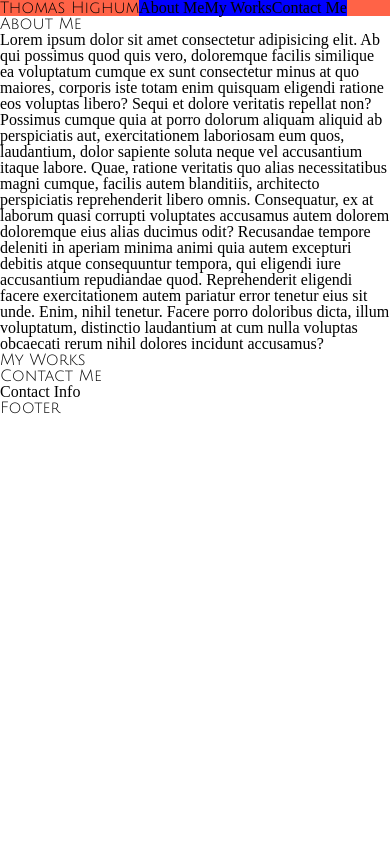
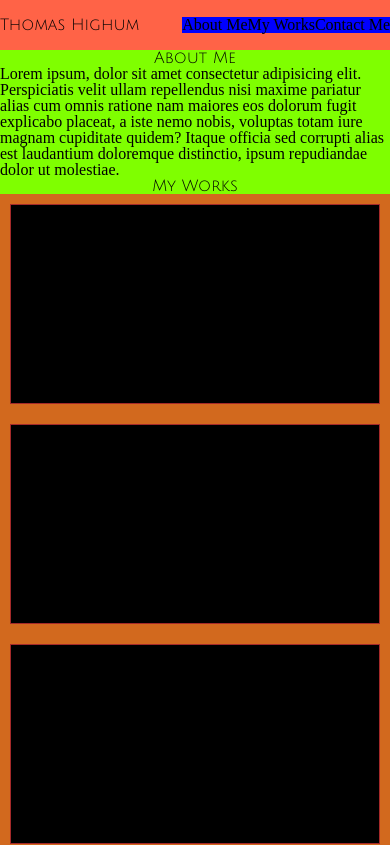
Before and after one commit to thomashighum/tomhighum-portfolio, a plain HTML site: page index.html in a window 390 px wide. Shown: the top 845 px of the page. Drawn offline with Linux system fonts and the light colour scheme; a web font is replaced by a local one.

Commit message:
more flexbox and mobile adaptation work

```diff
--- a/assets/style.css
+++ b/assets/style.css
@@ -1,5 +1,9 @@
 /* font-family: 'Bai Jamjuree', sans-serif;
 font-family: 'Julius Sans One', sans-serif; */
+
+* {
+  box-sizing: border-box;
+}
 
 :root {
   --header-font: "Julius Sans One", sans-serif;
@@ -20,7 +24,9 @@ h6 {
 nav {
   display: flex;
   background-color: tomato;
-  justify-content: ;
+  justify-content: space-between;
+  height: 50px;
+  align-items: center;
 }
 
 nav ul {
@@ -31,4 +37,37 @@ nav ul {
 
 /* Main */
 
-/* About me */
+.main-section {
+  display: flex;
+  background-color: chartreuse;
+}
+
+.section-titles {
+  text-align: right;
+}
+
+/* Projects*/
+
+.projects {
+  display: flex;
+  flex-wrap: wrap;
+  background-color: chocolate;
+  width: 100%;
+}
+
+.projects div {
+  height: 200px;
+  margin: 10px;
+  background-color: black;
+  border: brown 1px solid;
+  flex: 1 1 400px;
+}
+
+@media (max-width: 800px) {
+  .main-section {
+    flex-direction: column;
+  }
+  .section-titles {
+    text-align: center;
+  }
+}
--- a/index.html
+++ b/index.html
@@ -24,24 +24,32 @@
         </ul>
     </nav>
     <main>
-        <section>
-            <h2>About Me</h2>
-            <article>
-                <p>Lorem ipsum dolor sit amet consectetur adipisicing elit. Ab qui possimus quod quis vero, doloremque facilis similique ea voluptatum cumque ex sunt consectetur minus at quo maiores, corporis iste totam enim quisquam eligendi ratione eos voluptas libero? Sequi et dolore veritatis repellat non? Possimus cumque quia at porro dolorum aliquam aliquid ab perspiciatis aut, exercitationem laboriosam eum quos, laudantium, dolor sapiente soluta neque vel accusantium itaque labore. Quae, ratione veritatis quo alias necessitatibus magni cumque, facilis autem blanditiis, architecto perspiciatis reprehenderit libero omnis. Consequatur, ex at laborum quasi corrupti voluptates accusamus autem dolorem doloremque eius alias ducimus odit? Recusandae tempore deleniti in aperiam minima animi quia autem excepturi debitis atque consequuntur tempora, qui eligendi iure accusantium repudiandae quod. Reprehenderit eligendi facere exercitationem autem pariatur error tenetur eius sit unde. Enim, nihil tenetur. Facere porro doloribus dicta, illum voluptatum, distinctio laudantium at cum nulla voluptas obcaecati rerum nihil dolores incidunt accusamus?</p>
-            </article>
+        <section class="main-section">
+            <div class="section-titles">
+                <h2>About Me</h2>
+            </div>
+            <div>
+                <p>Lorem ipsum, dolor sit amet consectetur adipisicing elit. Perspiciatis velit ullam repellendus nisi maxime pariatur alias cum omnis ratione nam maiores eos dolorum fugit explicabo placeat, a iste nemo nobis, voluptas totam iure magnam cupiditate quidem? Itaque officia sed corrupti alias est laudantium doloremque distinctio, ipsum repudiandae dolor ut molestiae.</p>
+            </div>
         </section>
-        <section>
-            <h2>My Works</h2>
-            <div>
+        <section class="main-section">
+            <div class="section-titles">
+                <h2>My Works</h2>
+            </div>
+            <div class="projects">
                 <!-- Projects -->
+                <div></div>
+                <div></div>
                 <div></div>
                 <div></div>
                 <div></div>
                 <div></div>
             </div>
         </section>
-        <section>
-            <h2>Contact Me</h2>
+        <section class="main-section">
+            <div class="section-titles">
+                <h2>Contact Me</h2>
+            </div>
             <div>
                 <p>Contact Info</p>
             </div>
```
